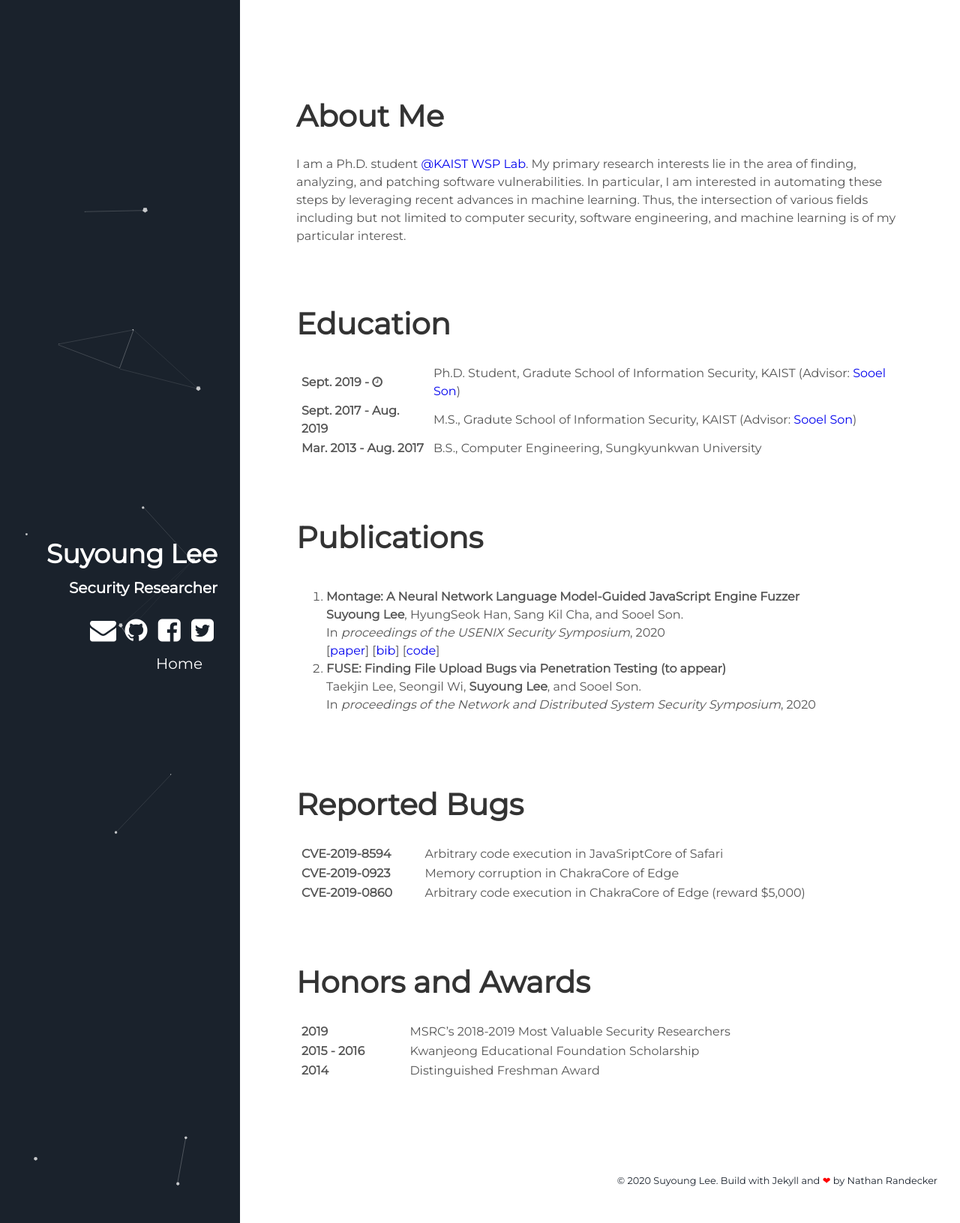
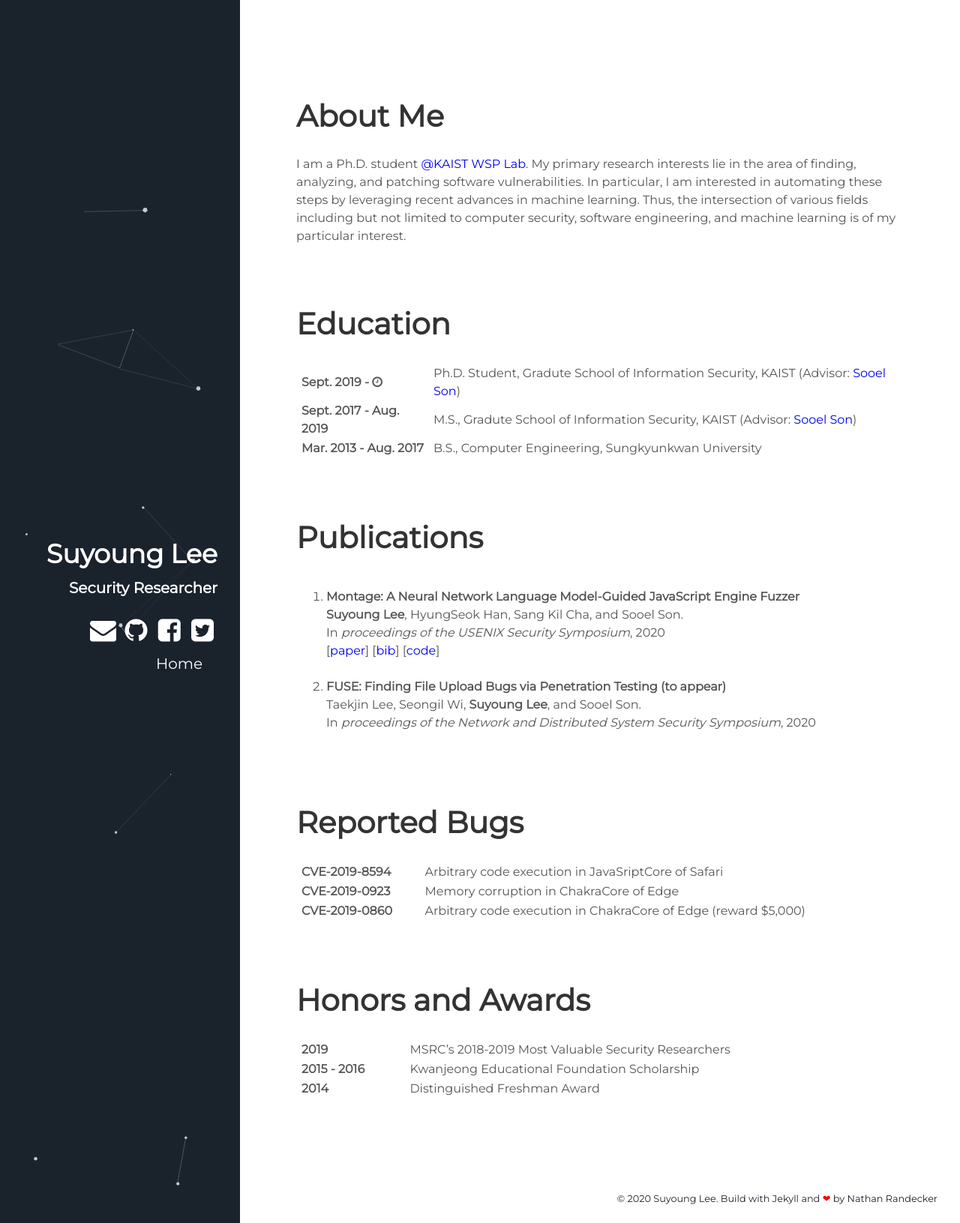
Before and after one commit to leeswimming/leeswimming.github.io, a Jekyll site: the page built from index.html, in a window 1280 px wide. Shown: the whole page at 75% size. Built offline with Jekyll 4.4.1, drawn with Linux system fonts in a browser that asks for light colours.

```diff
--- a/_includes/sections/publications.html
+++ b/_includes/sections/publications.html
@@ -16,16 +16,16 @@
             [<a href="{{paper.link}}">paper</a>]
           {% endif %}
           {% if paper.bib %}
-            [<a href={{paper.bib}}">bib</a>]
+            [<a href="{{paper.bib}}">bib</a>]
           {% endif %}
           {% if paper.slides %}
-            [<a href={{paper.slides}}">slides</a>]
+            [<a href="{{paper.slides}}">slides</a>]
           {% endif %}
           {% if paper.code %}
             [<a href="{{paper.code}}">code</a>]
           {% endif %}
           {% if forloop.last == false %}
-            <br>
+            <br><br>
           {% endif %}
         </li>
       {% endfor %}
```
